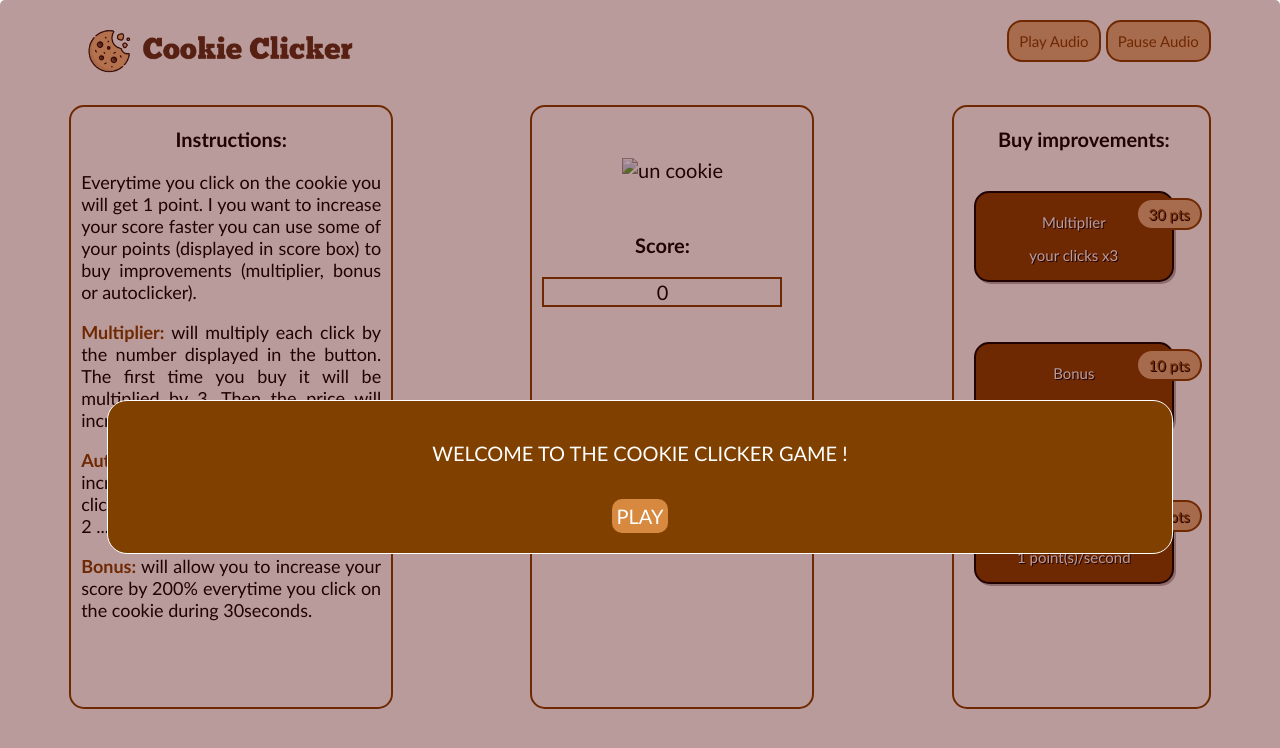
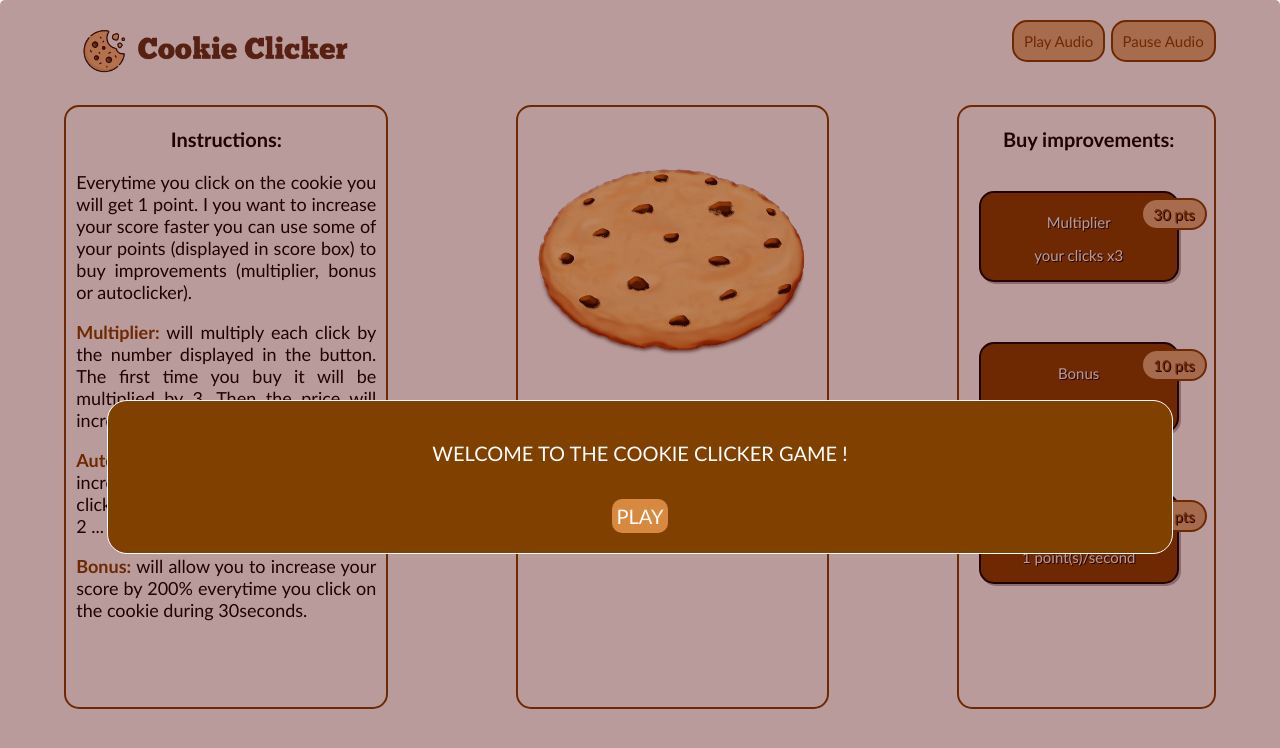
Before and after one commit to seninet/JavaScript-Cookie-Clicker, a plain HTML site: page web.html in a window 1280 px wide. Drawn offline with Linux system fonts and the light colour scheme.

Commit message:
Update web.html

```diff
--- a/web.html
+++ b/web.html
@@ -57,7 +57,7 @@
             <!--image cookie -->
             <div class="centerimage">
                 <button type="button" id="imagebtn" data-min="0">
-                    <img id="image" src="/JavaScript-Cookie-Clicker/blob/main/images/cookie1.png" alt="un cookie" />
+                    <img id="image" src="/JavaScript-Cookie-Clicker/images/cookie1.png" alt="un cookie" />
                 </button>
             </div>
 
```
